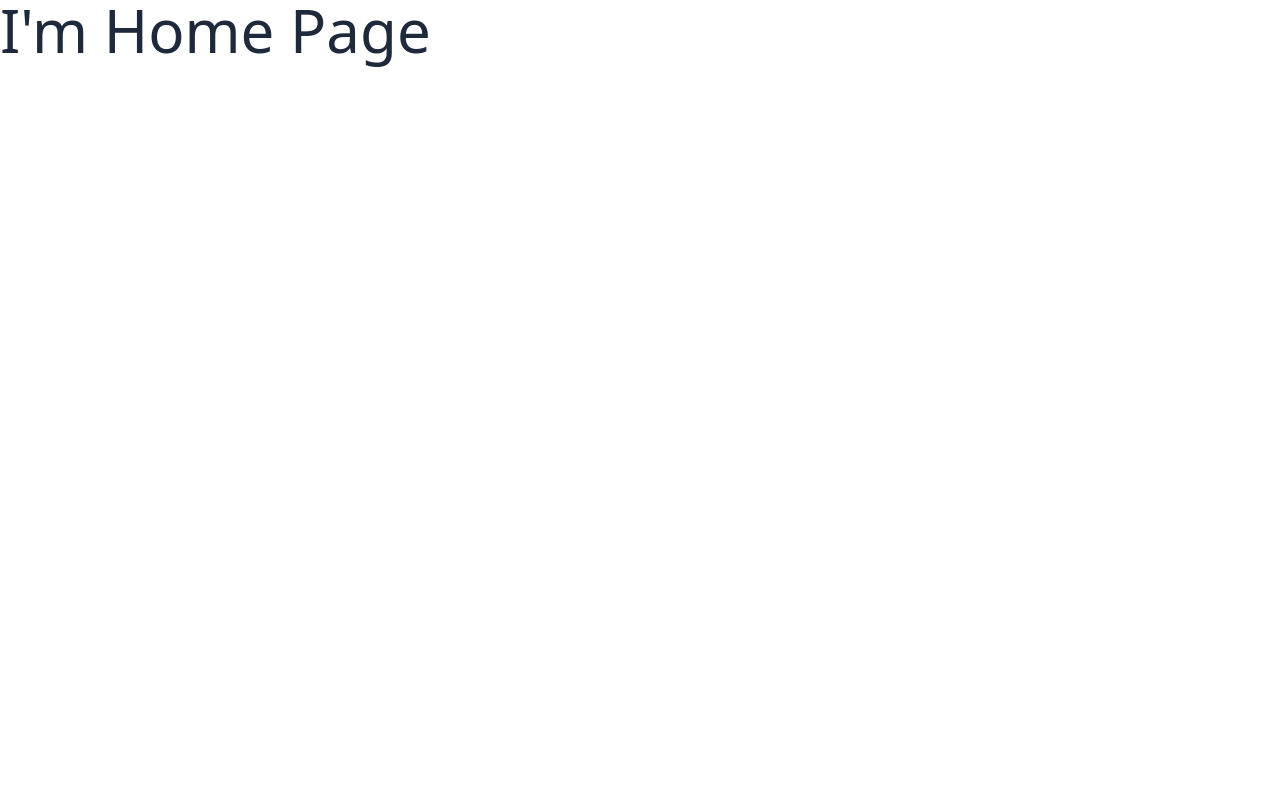
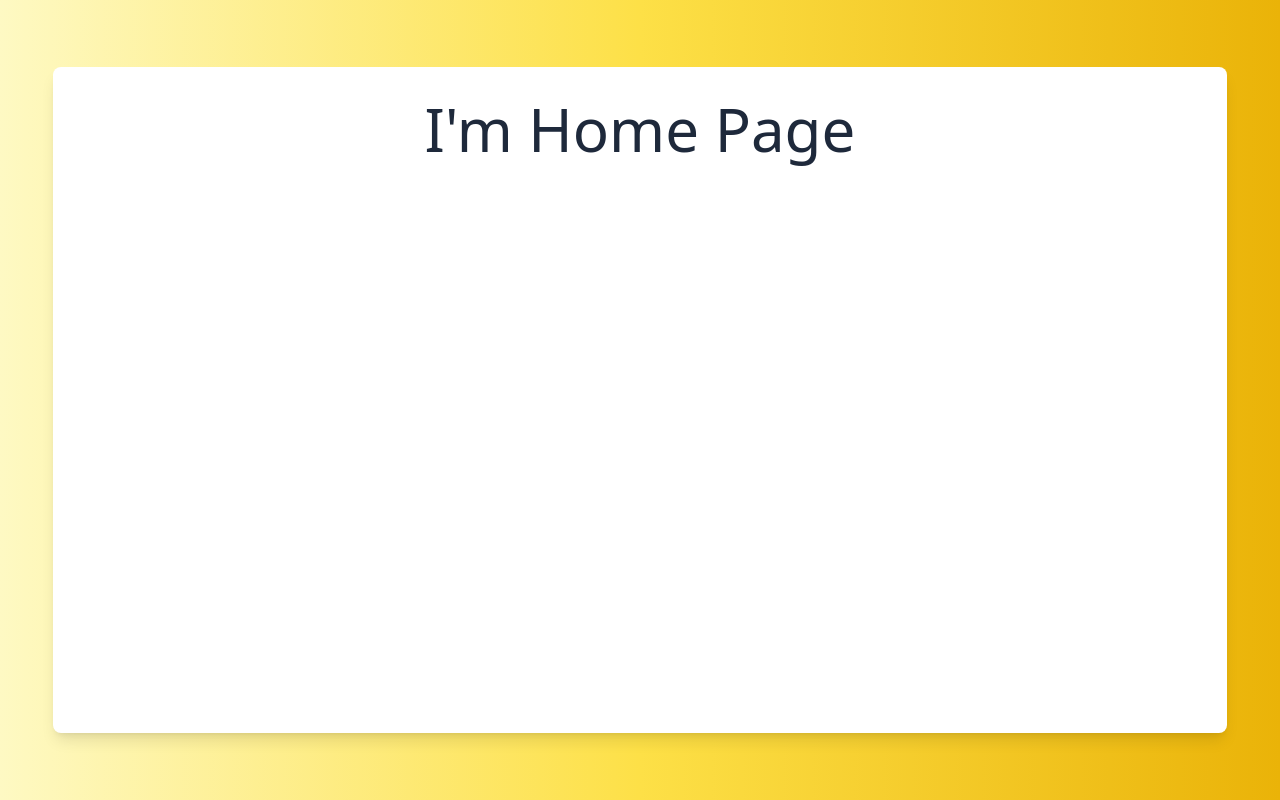
Before and after one commit to alonso-hdz17/triviantastic, a Vue app: page / in a window 1280 px wide. Built offline with nearby package versions, Linux system fonts and the light colour scheme.

Commit message:
added layout

```diff
--- a/src/App.vue
+++ b/src/App.vue
@@ -1,5 +1,18 @@
 <script setup></script>
 
 <template>
-  <RouterView />
+  <main>
+    <div class="card">
+      <RouterView />
+    </div>
+  </main>
 </template>
+
+<style lang="postcss" scoped>
+main {
+  @apply flex h-screen items-center justify-center bg-gradient-to-r from-yellow-100 via-yellow-300 to-yellow-500;
+  & .card {
+    @apply flex h-5/6 min-h-fit w-11/12 flex-col items-center gap-16 overflow-auto rounded-lg bg-white p-8 shadow-lg;
+  }
+}
+</style>
```
